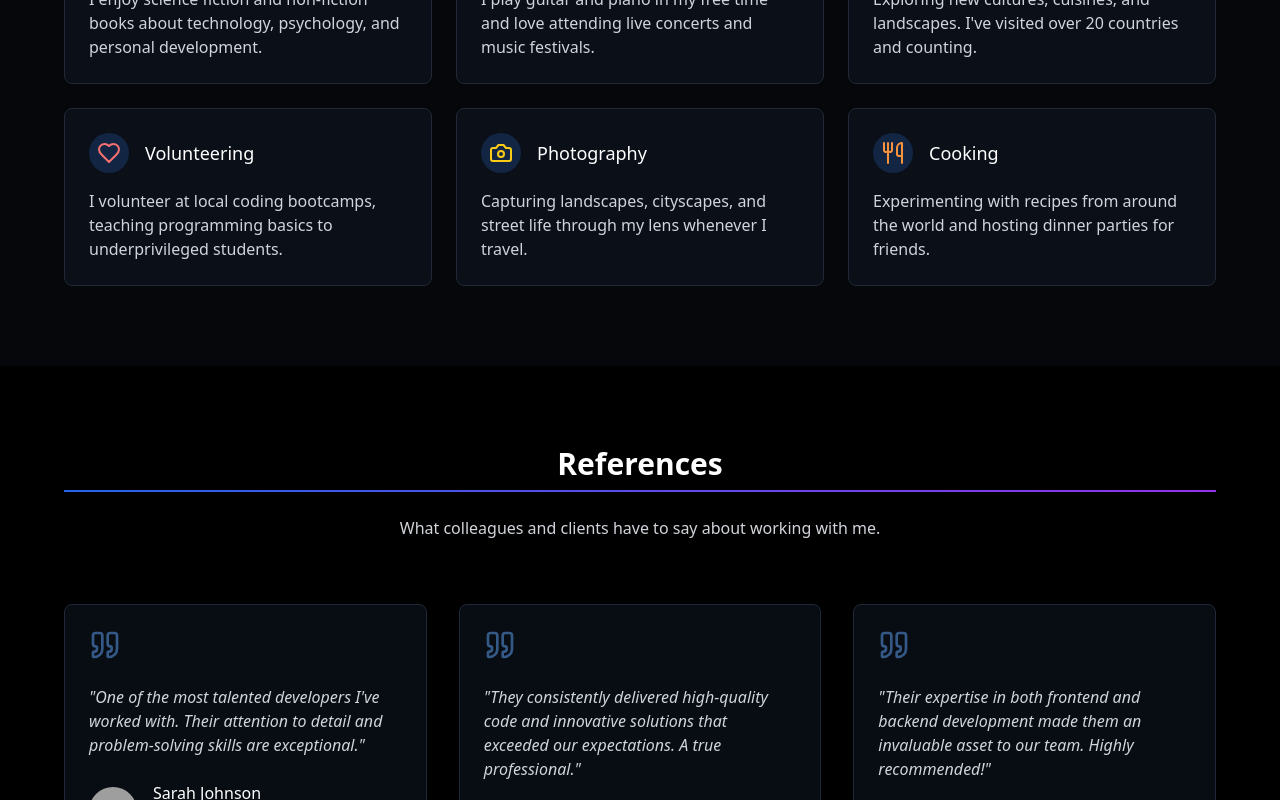
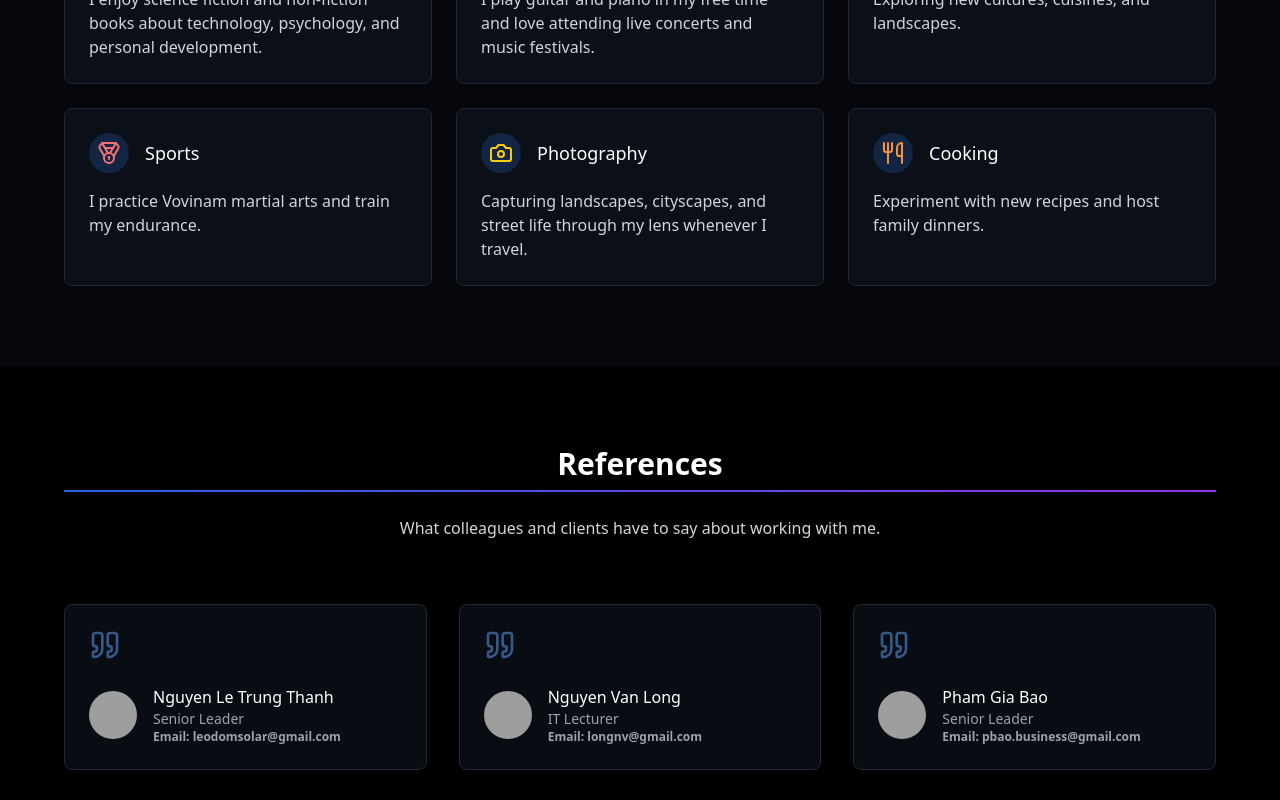
Before and after one commit to devcontainerDuy/personal-website, a React (Vite) app in the folder frontend/: page / in a window 1280 px wide. Shown: the part 5180-5980 px from the top of the page. Built offline with nearby package versions, Linux system fonts and the light colour scheme; grey boxes are pictures that could not be loaded.

Commit message:
feat: Update testimonials and references sections with new entries and email display

```diff
--- a/frontend/src/api/testimonials.json
+++ b/frontend/src/api/testimonials.json
@@ -2,21 +2,24 @@
     "testimonials": [
         {
             "quote": "One of the most talented developers I've worked with. Their attention to detail and problem-solving skills are exceptional.",
-            "author": "Sarah Johnson",
-            "position": "CTO, Tech Innovations Inc.",
-            "image": "https://images.unsplash.com/photo-1494790108377-be9c29b29330?ixlib=rb-4.0.3&auto=format&fit=crop&w=100&q=80"
+            "author": "Nguyen Le Trung Thanh",
+            "position": "Senior Leader",
+            "image": "https://images.unsplash.com/photo-1494790108377-be9c29b29330?ixlib=rb-4.0.3&auto=format&fit=crop&w=100&q=80",
+            "email": "leodomsolar@gmail.com"
         },
         {
             "quote": "They consistently delivered high-quality code and innovative solutions that exceeded our expectations. A true professional.",
-            "author": "Michael Chen",
-            "position": "Lead Developer, Digital Solutions Ltd.",
-            "image": "https://images.unsplash.com/photo-1560250097-0b93528c311a?ixlib=rb-4.0.3&auto=format&fit=crop&w=100&q=80"
+            "author": "Nguyen Van Long",
+            "position": "IT Lecturer",
+            "image": "https://images.unsplash.com/photo-1560250097-0b93528c311a?ixlib=rb-4.0.3&auto=format&fit=crop&w=100&q=80",
+            "email": "longnv@gmail.com"
         },
         {
             "quote": "Their expertise in both frontend and backend development made them an invaluable asset to our team. Highly recommended!",
-            "author": "Emily Rodriguez",
-            "position": "Product Manager, WebCraft Studios",
-            "image": "https://images.unsplash.com/photo-1573496359142-b8d87734a5a2?ixlib=rb-4.0.3&auto=format&fit=crop&w=100&q=80"
+            "author": "Pham Gia Bao",
+            "position": "Senior Leader",
+            "image": "https://images.unsplash.com/photo-1573496359142-b8d87734a5a2?ixlib=rb-4.0.3&auto=format&fit=crop&w=100&q=80",
+            "email": "pbao.business@gmail.com"
         }
     ]
 }
--- a/frontend/src/components/layouts/ActivitiesSection.tsx
+++ b/frontend/src/components/layouts/ActivitiesSection.tsx
@@ -1,4 +1,11 @@
-import { BookIcon, CameraIcon, GlobeIcon, HeartIcon, MusicIcon, UtensilsIcon } from "lucide-react";
+import {
+	BookIcon,
+	CameraIcon,
+	GlobeIcon,
+	Medal,
+	MusicIcon,
+	UtensilsIcon,
+} from "lucide-react";
 import Divider from "@/components/ui/Divider";
 import Card from "@/components/ui/Card";
 
@@ -7,32 +14,35 @@ const ActivitiesSection = () => {
 		{
 			title: "Reading",
 			icon: <BookIcon size={24} className="text-blue-400" />,
-            description: "I enjoy science fiction and non-fiction books about technology, psychology, and personal development.",
+			description:
+				"I enjoy science fiction and non-fiction books about technology, psychology, and personal development.",
 		},
 		{
 			title: "Music",
 			icon: <MusicIcon size={24} className="text-purple-400" />,
-            description: "I play guitar and piano in my free time and love attending live concerts and music festivals.",
+			description:
+				"I play guitar and piano in my free time and love attending live concerts and music festivals.",
 		},
 		{
 			title: "Traveling",
 			icon: <GlobeIcon size={24} className="text-green-400" />,
-            description: "Exploring new cultures, cuisines, and landscapes. I've visited over 20 countries and counting.",
+			description: "Exploring new cultures, cuisines, and landscapes.",
 		},
 		{
-            title: "Volunteering",
-            icon: <HeartIcon size={24} className="text-red-400" />,
-            description: "I volunteer at local coding bootcamps, teaching programming basics to underprivileged students.",
+			title: "Sports",
+			icon: <Medal size={24} className="text-red-400" />,
+			description: "I practice Vovinam martial arts and train my endurance.",
 		},
 		{
 			title: "Photography",
 			icon: <CameraIcon size={24} className="text-yellow-400" />,
-            description: "Capturing landscapes, cityscapes, and street life through my lens whenever I travel.",
+			description:
+				"Capturing landscapes, cityscapes, and street life through my lens whenever I travel.",
 		},
 		{
 			title: "Cooking",
 			icon: <UtensilsIcon size={24} className="text-orange-400" />,
-            description: "Experimenting with recipes from around the world and hosting dinner parties for friends.",
+			description: "Experiment with new recipes and host family dinners.",
 		},
 	];
 
@@ -44,7 +54,10 @@ const ActivitiesSection = () => {
 						<span>Personal Activities</span>
 					</h2>
 					<Divider className="max-w-6xl mx-auto mb-6" />
-                    <p className="text-gray-300 max-w-2xl mx-auto">Beyond coding, these are the activities and interests that keep me inspired and balanced.</p>
+					<p className="text-gray-300 max-w-2xl mx-auto">
+						Beyond coding, these are the activities and interests that keep me
+						inspired and balanced.
+					</p>
 				</div>
 
 				<div className="grid grid-cols-1 md:grid-cols-2 lg:grid-cols-3 gap-6">
@@ -53,7 +66,9 @@ const ActivitiesSection = () => {
 							<div className="absolute inset-0 bg-gradient-to-r from-blue-500/10 to-purple-500/10 opacity-0 group-hover:opacity-100" />
 							<div className="relative z-10">
 								<div className="flex items-center mb-4">
-                                    <div className="w-10 h-10 rounded-full bg-blue-500/20 flex items-center justify-center mr-4">{activity.icon}</div>
+									<div className="w-10 h-10 rounded-full bg-blue-500/20 flex items-center justify-center mr-4">
+										{activity.icon}
+									</div>
 									<h3 className="text-lg font-medium">{activity.title}</h3>
 								</div>
 								<p className="text-gray-300">{activity.description}</p>
--- a/frontend/src/components/layouts/ReferencesSection.tsx
+++ b/frontend/src/components/layouts/ReferencesSection.tsx
@@ -20,13 +20,13 @@ const ReferencesSection = () => {
                                 <div className="mb-6">
                                     <QuoteIcon size={32} className="text-blue-400 opacity-50" />
                                 </div>
-                                <p className="text-gray-300 italic mb-6 flex-grow">"{testimonial.quote}"</p>
+                                {/* <p className="text-gray-300 italic mb-6 flex-grow">"{testimonial.quote}"</p> */}
                                 <div className="flex items-center">
                                     <img src={testimonial.image} alt="" className="w-12 h-12 rounded-full object-cover mr-4" />
                                     <div>
                                         <h4 className="font-medium">{testimonial.author}</h4>
                                         <p className="text-sm  text-gray-400">{testimonial.position}</p>
-                                        <p className="text-xs font-bold text-gray-400">Email: d1A8o@example.com</p>
+                                        <p className="text-xs font-bold text-gray-400">Email: {testimonial.email}</p>
                                     </div>
                                 </div>
                             </div>
```
Lines whose indentation alone changed are shown as unchanged.
